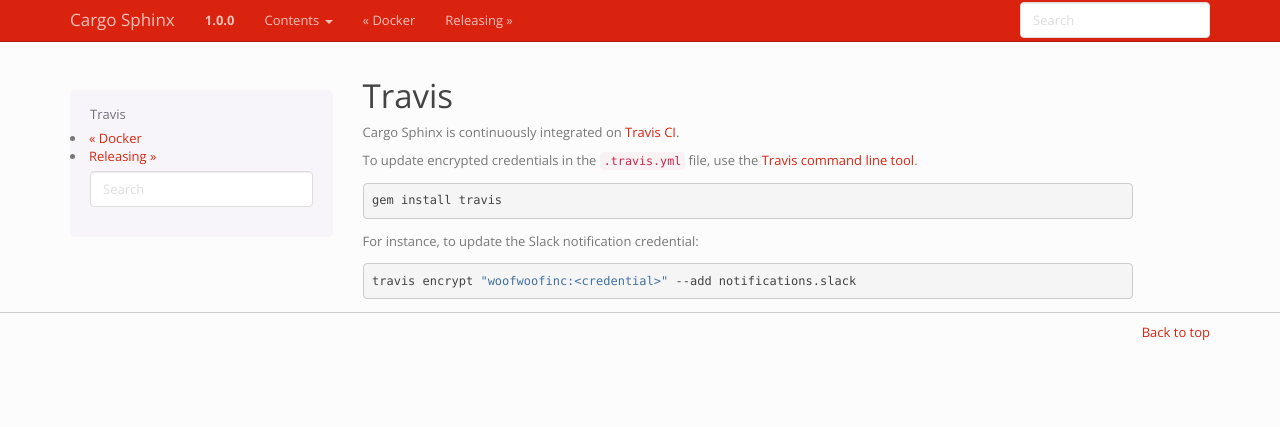
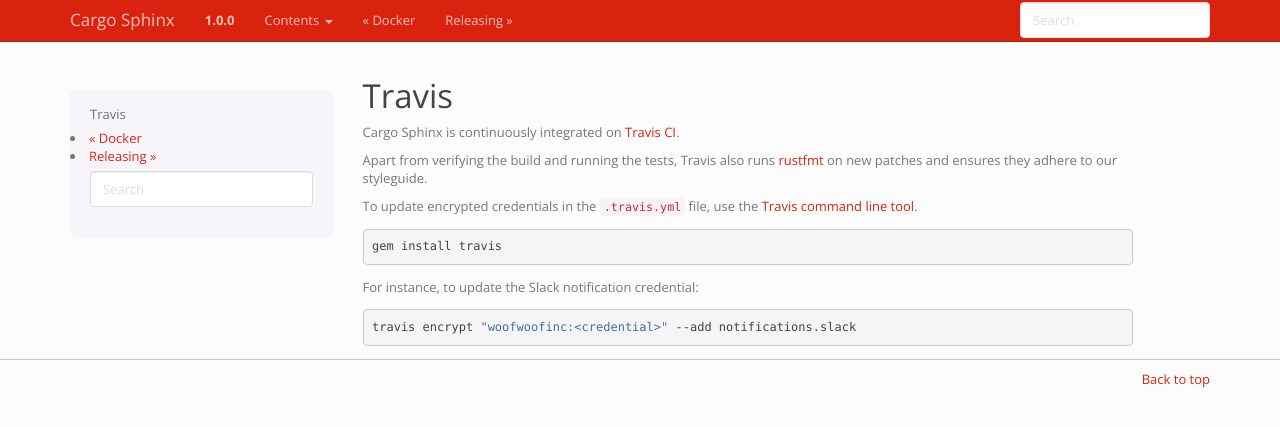
Before and after one commit to woofwoofinc/cargo-sphinx, a Sphinx documentation site: the page built from docs/travis.rst, in a window 1280 px wide. Shown: the top 427 px of the page. Built offline with Sphinx 7.4.7, drawn with Linux system fonts in a browser that asks for light colours.

Commit message:
Document rustfmt use in Travis (#46)

```diff
--- a/docs/travis.rst
+++ b/docs/travis.rst
@@ -3,6 +3,11 @@ Travis
 Cargo Sphinx is continuously integrated on `Travis CI`_.
 
 .. _Travis CI: https://travis-ci.org
+
+Apart from verifying the build and running the tests, Travis also runs
+rustfmt_ on new patches and ensures they adhere to our styleguide.
+
+.. _rustfmt: https://github.com/rust-lang-nursery/rustfmt
 
 To update encrypted credentials in the ``.travis.yml`` file, use the
 `Travis command line tool`_.
```
